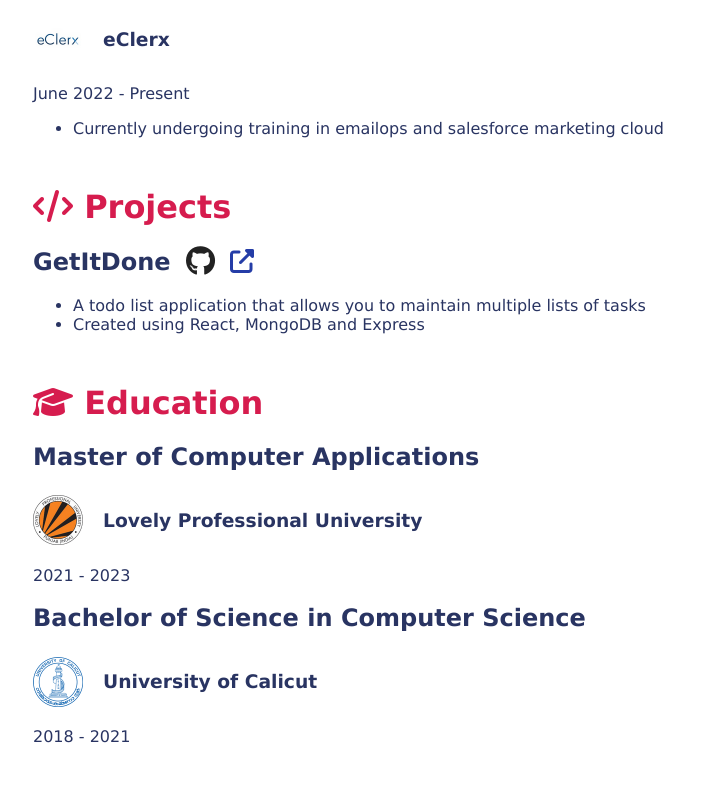
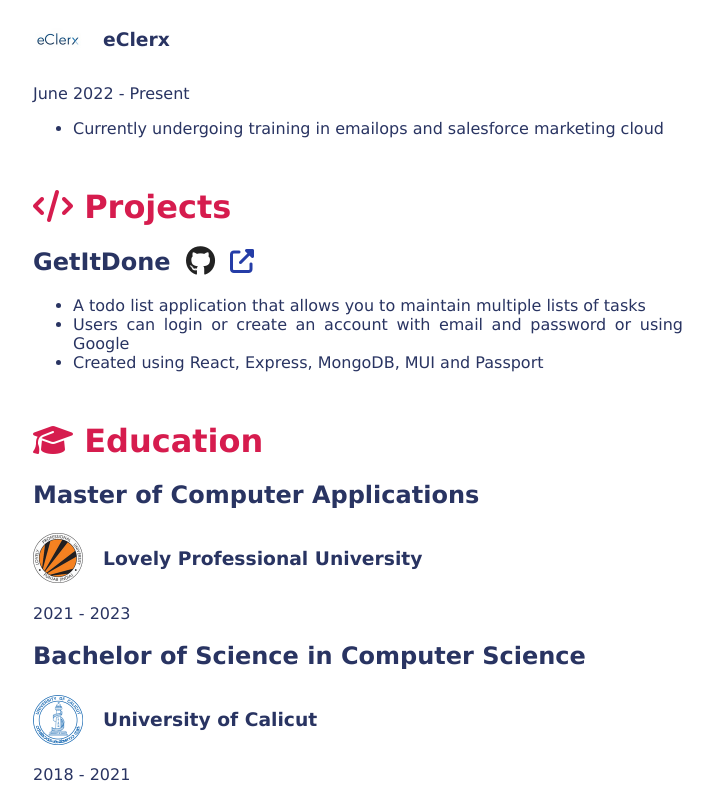
Before and after one commit to jobin365/NewPortfolioWebsite, a React (Create React App) app in the folder client/: page / in a window 1280 px wide. Shown: the part 940-1740 px from the top of the page, without its empty margins (282-995 px from the left). Before the commit the page ends 1702 px from the top, so only its background shows below. Built offline with nearby package versions, Linux system fonts and the light colour scheme; the HTML template or start-up script is replaced by a standard one.

Commit message:
update project details

```diff
--- a/client/src/App.js
+++ b/client/src/App.js
@@ -28,7 +28,8 @@
       "https://sleepy-ridge-02151.herokuapp.com/",
       [
         "A todo list application that allows you to maintain multiple lists of tasks",
-        "Created using React, MongoDB and Express",
+        "Users can login or create an account with email and password or using Google",
+        "Created using React, Express, MongoDB, MUI and Passport",
       ],
     ],
   ];
```
